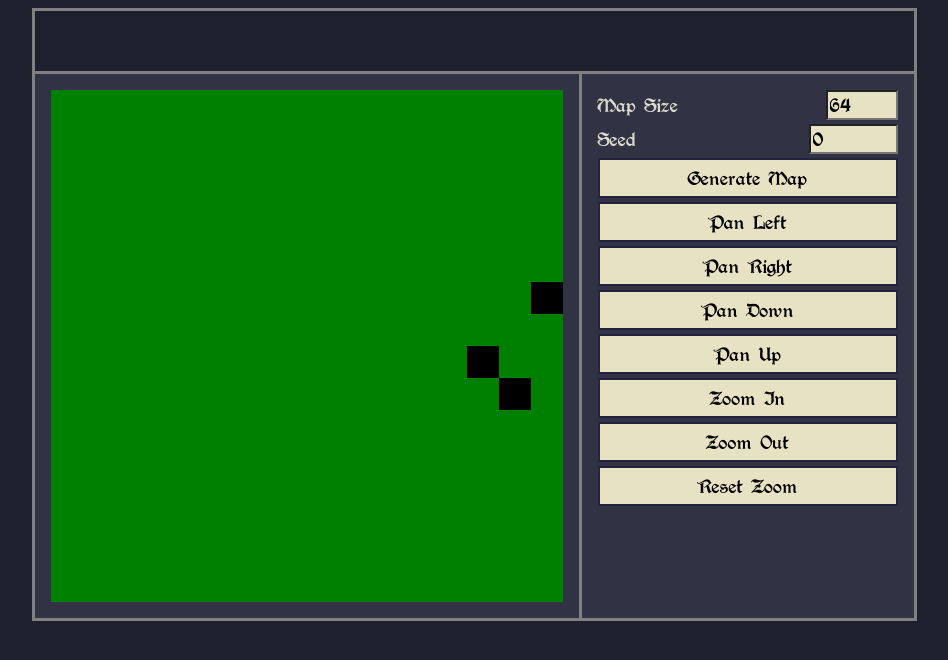
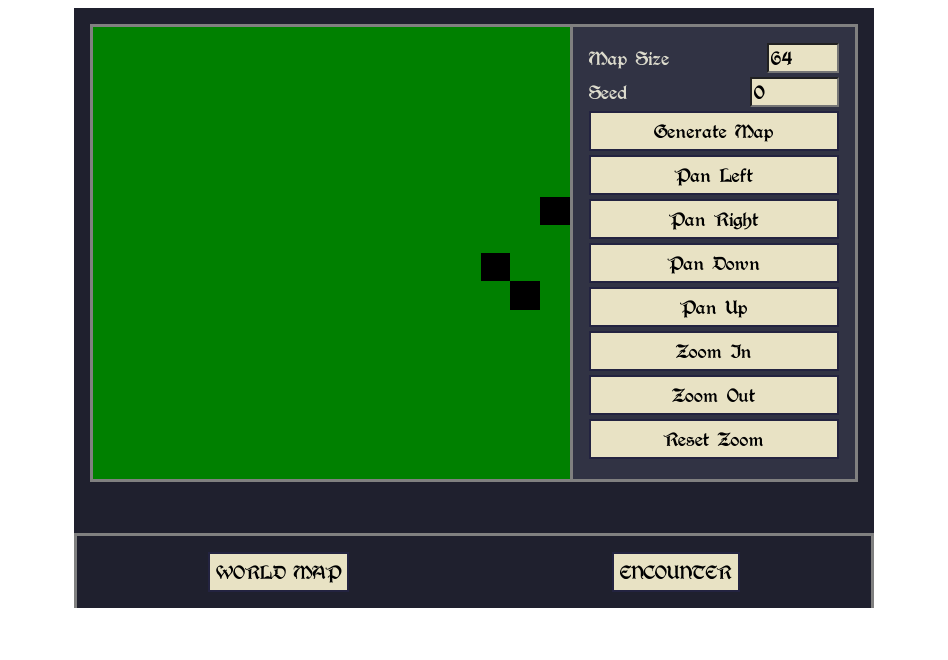
Before and after one commit to dgreenheck/RPG.js, a website built with webpack: page index.html in a window 1280 px wide. Shown: the whole page, without its empty margins (166-1114 px from the left). Built offline with nearby package versions, Linux system fonts and the light colour scheme; what alea would draw is missing.

Commit message:
Implemented nav bar with root content switcher

```diff
--- a/src/index.ts
+++ b/src/index.ts
@@ -1,15 +1,3 @@
-import { WorldMapView } from "./views/worldMapView";
-import { UI } from "./views/ui";
+import { RootView } from "./views/rootView";
 
-// Setup root element that will hold all other elements
-const rootView = UI.container('root');
-document.body.appendChild(rootView);
-
-const navView = UI.container('root-nav');
-rootView.appendChild(navView);
-
-const contentView = UI.container('root-content');
-rootView.appendChild(contentView);
-
-const mapView = new WorldMapView(64, 0.04, contentView);
-mapView.render();
+const rootView = new RootView()
--- /dev/null
+++ b/src/models/encounter.ts
@@ -0,0 +1,7 @@
+export default class Encounter {
+  title: string;
+
+  constructor() {
+    this.title = "My Encounter";
+  }
+}
--- /dev/null
+++ b/src/views/encounterView.ts
@@ -0,0 +1,27 @@
+import Encounter from "../models/encounter";
+import { BaseView, UI } from "./ui";
+
+export class EncounterView extends BaseView {
+
+  static rootId = 'encounter';
+
+  encounter: Encounter;
+
+  // Inherited members
+  parentView: BaseView;
+  rootElement: HTMLElement
+
+  /**
+   * Creates a nav bar view
+   * @param parentView The parent view that will contain the root element of this view.
+   */
+  constructor(encounter: Encounter, parentView: BaseView) {
+    super(EncounterView.rootId, parentView);
+    this.encounter = encounter;
+    this.setup();
+  }
+
+  setup() {
+    this.rootElement.appendChild(UI.button(this.encounter.title, () => {}));
+  }
+}
--- /dev/null
+++ b/src/views/navBarView.ts
@@ -0,0 +1,63 @@
+import Encounter from "../models/encounter";
+import { WorldMap } from "../models/worldMap";
+import { EncounterView } from "./encounterView";
+import { BaseView, UI } from "./ui";
+import { WorldMapView } from "./worldMapView";
+
+export class NavBarView extends BaseView {
+
+  static rootId = 'nav-bar';
+
+  // View that contains the selected view
+  contentView: BaseView;
+  // The currently selected view
+  selectedView: BaseView;
+
+  // Sub-views
+  worldMap: WorldMap;
+
+  // Inherited members
+  parentView: BaseView;
+  rootElement: HTMLElement
+
+  /**
+   * Creates a nav bar view
+   * @param parentView The parent view that will contain the root element of this view.
+   */
+  constructor(contentView: BaseView, parentView: BaseView) {
+    super(NavBarView.rootId, parentView);
+    this.contentView = contentView;
+
+    // This should go somewhere else, like a static game state
+    this.worldMap = new WorldMap(64, 0.03);
+
+    this.setup();
+  }
+
+  setup() {
+    this.rootElement.appendChild(UI.navBarButton(
+      'WORLD MAP',
+      () => { this.selectWorldMap() }));
+
+    this.rootElement.appendChild(UI.navBarButton(
+      'ENCOUNTER',
+      () => { this.selectEncounter() }));
+
+    this.selectWorldMap();
+  }
+
+  selectWorldMap() {
+    console.log("Selected World Map");
+    this.selectView(new WorldMapView(this.worldMap, this));
+  }
+
+  selectEncounter() {
+    console.log("Selected Encounter");
+    this.selectView(new EncounterView(new Encounter(), this));
+  }
+
+  selectView(view: BaseView) {
+    this.selectedView = view;
+    this.contentView.rootElement.replaceChildren(this.selectedView.rootElement);
+  }
+}
--- /dev/null
+++ b/src/views/rootView.ts
@@ -0,0 +1,34 @@
+import { WorldMapView } from "./worldMapView";
+import { BaseView, UI } from "./ui";
+import { NavBarView } from "./navBarView";
+
+export class RootView extends BaseView {
+
+  static rootId = 'root';
+
+  navBarView: NavBarView;
+  contentView: BaseView;
+
+  // Inherited members
+  parentView: BaseView;
+  rootElement: HTMLElement
+
+  constructor() {
+    super(RootView.rootId);
+    this.contentView = new RootContentView(this);
+    this.navBarView = new NavBarView(this.contentView, this);
+  }
+}
+
+export class RootContentView extends BaseView {
+
+  static rootId = 'root-content';
+
+  // Inherited members
+  parentView: BaseView;
+  rootElement: HTMLElement
+
+  constructor(parentView: BaseView) {
+    super(RootContentView.rootId, parentView);
+  }
+}
--- a/src/views/ui.ts
+++ b/src/views/ui.ts
@@ -1,21 +1,31 @@
 export interface RenderComponent {
   id: string
-  parentView: HTMLElement;
-  rootView: HTMLElement;
+  parentView: BaseView;
+  rootElement: HTMLElement;
   setup: () => void;
   render: () => void;
 }
 
 export class BaseView implements RenderComponent {
   id: string;
-  parentView: HTMLElement;
-  rootView: HTMLElement;
+  parentView: BaseView;
+  rootElement: HTMLElement;
 
-  constructor(id: string, parentView: HTMLElement) {
+  constructor(id: string, parentView: BaseView = null) {
     this.id = id;
-    this.rootView = UI.container(this.id);
-    this.parentView = parentView;
-    this.parentView.appendChild(this.rootView);
+    this.rootElement = UI.container(this.id);
+    if (document.getElementById(id)) {
+      document.getElementById(id).replaceWith(this.rootElement);
+      console.log(`REPLACE '${id}'`);
+    } else if (parentView != null) {
+      this.parentView = parentView;
+      this.parentView.rootElement.appendChild(this.rootElement);
+      console.log(`CHILD '${id}' TO '${this.parentView.rootElement.id}'`);
+    } else {
+      this.parentView = null;
+      document.body.appendChild(this.rootElement);
+      console.log(`CHILD '${id}' to body`);
+    }
   }
 
   setup() {}
@@ -40,7 +50,15 @@ export class UI {
 
   static button(title: string, onClickEvent: () => void): HTMLButtonElement {
     const button = document.createElement('button');
-    button.setAttribute('style', 'display: block');
+    button.className = 'button';
+    button.innerHTML = title;
+    button.addEventListener('click', onClickEvent);
+    return button;
+  }
+
+  static navBarButton(title: string, onClickEvent: () => void): HTMLButtonElement {
+    const button = document.createElement('button');
+    button.className = 'nav-bar-button';
     button.innerHTML = title;
     button.addEventListener('click', onClickEvent);
     return button;
@@ -72,4 +90,10 @@ export class UI {
 
     return container;
   }
+
+  static spacer() {
+    const button = document.createElement('div');
+    button.className = 'spacer';
+    return button;
+  }
 }
--- a/src/views/worldMapView.ts
+++ b/src/views/worldMapView.ts
@@ -10,10 +10,10 @@ enum Direction {
 
 export class WorldMapView extends BaseView {
 
-  static mapElementContainerId = 'world-map-container';
+  static rootId = 'world-map-container';
   static mapElementId = 'world-map';
 
-  map: WorldMap;
+  worldMap: WorldMap;
   minViewSize = 8;
   maxViewSize = 128;
   defaultViewSize = 16;
@@ -21,24 +21,23 @@ export class WorldMapView extends BaseView {
   viewOffset = { x: 0, y: 0 };
 
   // Inherited members
-  parentView: HTMLElement;
-  rootView: HTMLElement
+  parentView: BaseView;
+  rootElement: HTMLElement
 
   /**
    * Creates a new world map view and adds it to the parent.
-   * @param size Size of the map
-   * @param scale The scale of the terrain features
-   * @param parent The parent element that will contain the root element of this view.
+   * @param worldMap World map data model
+   * @param parentView The parent view that will contain the root element of this view.
    */
-  constructor(size: number, scale: number = 1.0, parent: HTMLElement) {
-    super(WorldMapView.mapElementContainerId, parent);
-    this.map = new WorldMap(size, scale);
+  constructor(worldMap: WorldMap, parentView: BaseView) {
+    super(WorldMapView.rootId, parentView);
+    this.worldMap = worldMap;
     this.setup();
   }
 
   setup() {
-    this.rootView.append(this.mapView());
-    this.rootView.append(this.mapControlsView());
+    this.rootElement.append(this.mapView());
+    this.rootElement.append(this.mapControlsView());
   }
 
   render() {
@@ -55,17 +54,17 @@ export class WorldMapView extends BaseView {
       row.className = 'world-map-row';
 
       // Add the map cells
-      for(var x = this.viewOffset.x; x < Math.min(this.viewSize + this.viewOffset.x, this.map.size); x++) {
-        const k = (y * this.map.size) + x;
+      for(var x = this.viewOffset.x; x < Math.min(this.viewSize + this.viewOffset.x, this.worldMap.size); x++) {
+        const k = (y * this.worldMap.size) + x;
         const cell = document.createElement('div');
         cell.id = `world-map-cell-${x}-${y}`;
         //cell.innerHTML = `${x},${y}`;
 
-        if (this.map.settlements.has(k)) {
+        if (this.worldMap.settlements.has(k)) {
           cell.className = `world-map-cell settlement`;
           cell.onclick = () => console.log('Settlement');
         } else {
-          const terrain = this.map.terrain[y][x];
+          const terrain = this.worldMap.terrain[y][x];
           cell.className = `world-map-cell ${terrain}`;
           cell.onclick = () => console.log(terrain);
         }
@@ -82,8 +81,8 @@ export class WorldMapView extends BaseView {
   mapControlsView(): HTMLElement {
     const view = UI.container('world-map-controls');
 
-    view.append(UI.numericInput('Map Size', this.map.size, 16, 256));
-    view.append(UI.numericInput('Seed', this.map.seed, 0, 32768));
+    view.append(UI.numericInput('Map Size', this.worldMap.size, 16, 256));
+    view.append(UI.numericInput('Seed', this.worldMap.seed, 0, 32768));
 
     view.append(UI.button('Generate Map', () => { this.regenerateMap() }));
 
@@ -96,6 +95,8 @@ export class WorldMapView extends BaseView {
     view.append(UI.button('Zoom Out', () => { this.zoomOut() }));
     view.append(UI.button('Reset Zoom', () => { this.resetZoom() }));
 
+    view.append(UI.spacer());
+
     return view;
   }
 
@@ -105,9 +106,9 @@ export class WorldMapView extends BaseView {
     console.log('Regenerating map...');
     this.viewSize = 16;
     this.viewOffset = { x: 0, y: 0 };
-    this.map.size = Number((document.getElementById('map-size') as HTMLInputElement).value);
-    this.map.seed = Number((document.getElementById('seed') as HTMLInputElement).value);
-    this.map.generate()
+    this.worldMap.size = Number((document.getElementById('map-size') as HTMLInputElement).value);
+    this.worldMap.seed = Number((document.getElementById('seed') as HTMLInputElement).value);
+    this.worldMap.generate()
     this.render();
   }
 
@@ -149,7 +150,7 @@ export class WorldMapView extends BaseView {
   }
 
   zoomOut() {
-    if (this.viewSize < Math.min(this.map.size, this.maxViewSize)) {
+    if (this.viewSize < Math.min(this.worldMap.size, this.maxViewSize)) {
       this.viewSize *= 2.0;
       this.validateViewOffsets();
       this.render();
@@ -163,17 +164,17 @@ export class WorldMapView extends BaseView {
     if (this.viewOffset.x < 0) {
       console.log("Reached end of map")
       this.viewOffset.x = 0;
-    } else if (this.viewOffset.x > (this.map.size - this.viewSize)) {
+    } else if (this.viewOffset.x > (this.worldMap.size - this.viewSize)) {
       console.log("Reached end of map")
-      this.viewOffset.x = this.map.size - this.viewSize;
+      this.viewOffset.x = this.worldMap.size - this.viewSize;
     }
 
     if (this.viewOffset.y < 0) {
       console.log("Reached end of map")
       this.viewOffset.y = 0;
-    } else if (this.viewOffset.y > (this.map.size - this.viewSize)) {
+    } else if (this.viewOffset.y > (this.worldMap.size - this.viewSize)) {
       console.log("Reached end of map")
-      this.viewOffset.y = this.map.size - this.viewSize;
+      this.viewOffset.y = this.worldMap.size - this.viewSize;
     }
   }
 };
--- a/styles.css
+++ b/styles.css
@@ -6,13 +6,26 @@
 }
 
 body {
+  display: flex;
+  justify-content: center;
+}
+
+#root {
   font-family: Augusta-Regular, sans-serif;
   background-color: rgb(31, 32, 46);
   color: rgb(220, 219, 205);
 
+  width: 800px;
+  height: 600px;
+
   display: flex;
-  /* Center the UI on the screen */
-  justify-content: center;
+  flex-direction: column;
+  justify-content: stretch;
+}
+
+#root-content {
+  padding: 16px;
+  flex: 1 0;
 }
 
 button {
@@ -23,12 +36,22 @@ button {
   height: 40px;
 }
 
-#root-nav {
-  height: 60px;
+spacer {
+  flex: 1 0;
+}
+
+/* NAV BAR */
+
+#nav-bar {
+  flex: 0 0 72px;
 
   border-left: 3px solid gray;
   border-top: 3px solid gray;
   border-right: 3px solid gray;
+
+  display: flex;
+  justify-content: space-around;
+  align-items: center;
 }
 
 /* WORLD MAP */
@@ -36,34 +59,33 @@ button {
 #world-map-container {
   background-color: rgb(49, 51, 68);
   display: flex;
-  /* Force world map to fill the view */
-  justify-content: stretch;
 }
 
 #world-map {
-  /* Fix the size of the world map */
-  width: 512px;
-  height: 512px;
-  padding: 16px;
-
   border-left: 3px solid gray;
   border-top: 3px solid gray;
   border-bottom: 3px solid gray;
 
-  /* Sets the height for rows */
   display: flex;
   flex-direction: column;
+  justify-content: flex-start;
+  flex: 1 0;
 }
 
 .world-map-row {
   display: flex;
   flex-direction: row;
-  justify-content: stretch;
-  flex: 1;
+  justify-content: flex-start;
+  flex: 1 0;
+  height: 0;
 }
 
 .world-map-cell {
-  flex: 1;
+  font-family: sans-serif;
+  font-size: 8pt;
+
+  flex: 1 0;
+  width: 0;
 }
 
 /* WORLD MAP CONTROLS */
@@ -71,7 +93,7 @@ button {
 #world-map-controls {
   font-family: Augusta-Regular, sans-serif;
 
-  width: 300px;
+  width: 250px;
 
   border: 3px solid gray;
   padding: 16px;
@@ -105,11 +127,6 @@ button {
 
 /* WORLD MAP CELLS */
 
-.world-map-cell {
-  font-family: sans-serif;
-  font-size: 8pt;
-}
-
 .world-map-cell.plains {
   background-color: green;
 }
@@ -125,3 +142,12 @@ button {
 .world-map-cell.settlement {
   background-color: black;
 }
+
+/* Encounter */
+
+#encounter {
+  max-width: 100%;
+  max-height: 100%;
+
+  flex: 1 0;
+}
```
